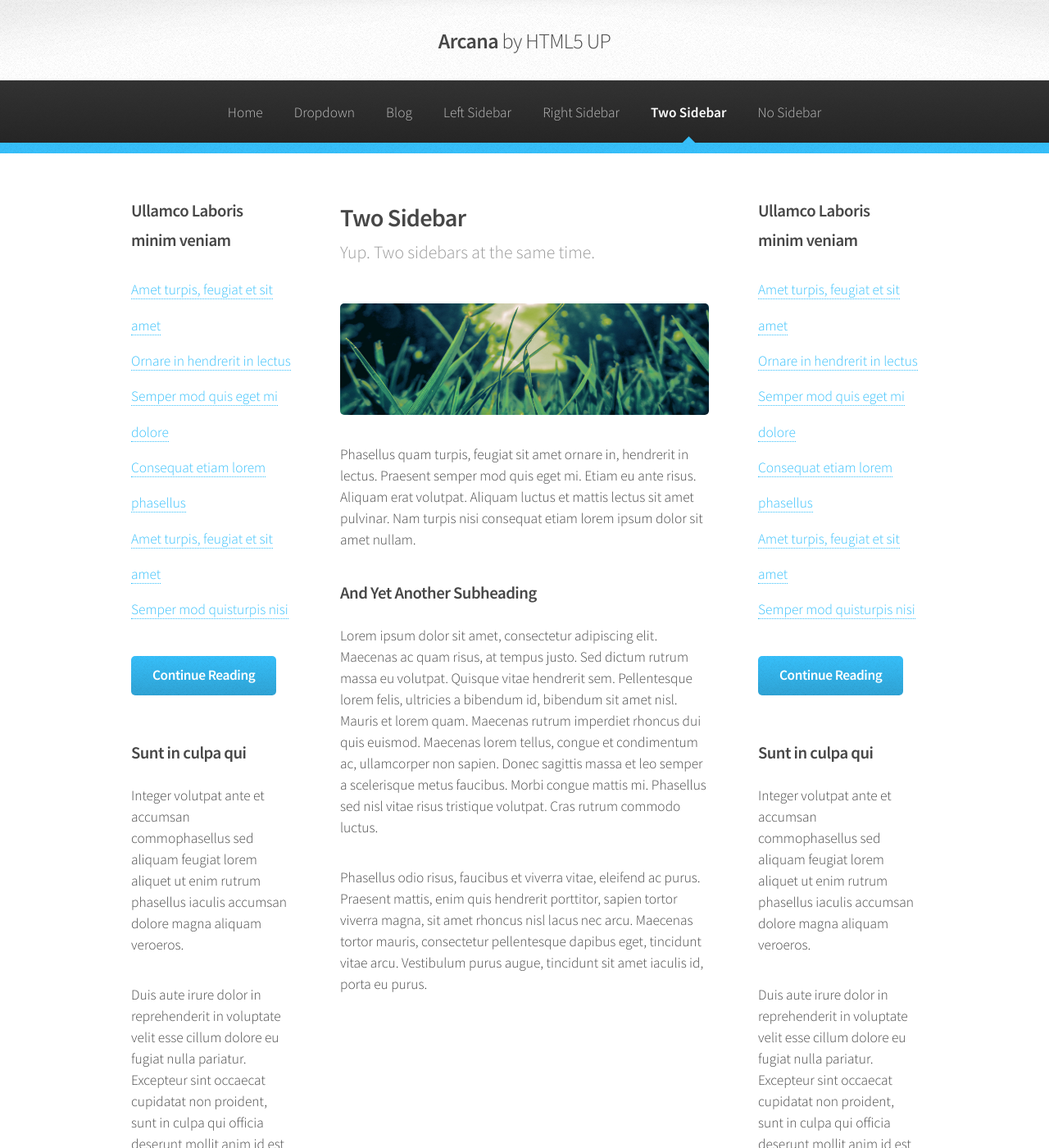
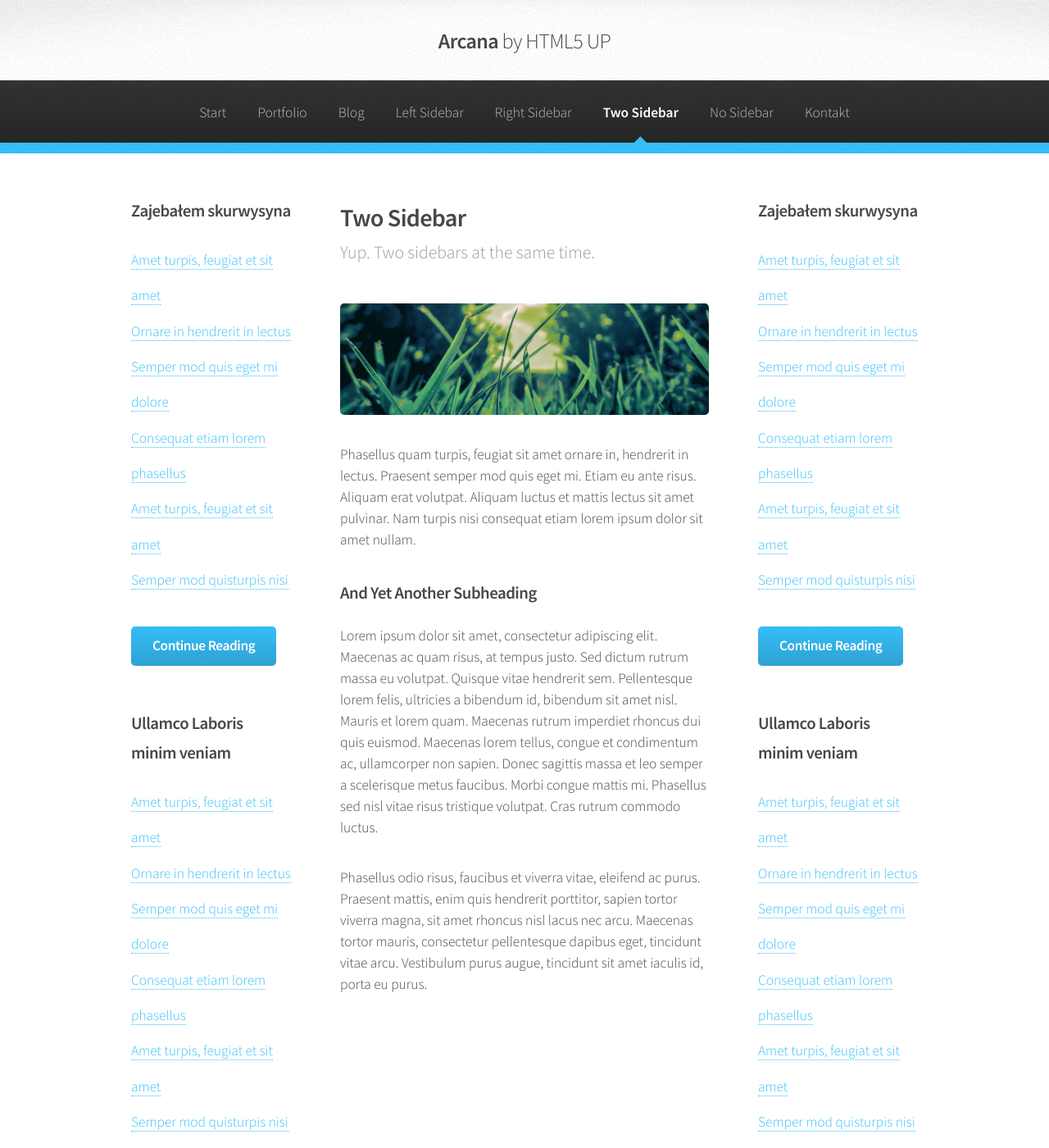
Before and after one commit to sp69/sp69.github.io, a Jekyll site: the page built from two-sidebar.html, in a window 1280 px wide and 1400 px high. Shown: the whole window at 82% size. Built offline with Jekyll 4.4.1, drawn with Linux system fonts in a browser that asks for light colours; some of the changed text lies outside the part shown.

Commit message:
Initial commit

```diff
--- a/_config.yml
+++ b/_config.yml
@@ -1,4 +1,3 @@
 name: Arcana
 description: Arcana template for Jekyll
 paginate: 10
-baseurl: '/Arcana-Jekyll-Theme'
--- a/_includes/header.html
+++ b/_includes/header.html
@@ -35,9 +35,9 @@
 					<nav id="nav">
 						<ul>
 							{% assign current = page.url | downcase | split: '/' %}
-							<li {% if current[1] == 'index.html' %}class="current"{% endif %}><a href="{{ site.baseurl }}/index.html">Home</a></li>
+							<li {% if current[1] == 'index.html' %}class="current"{% endif %}><a href="{{ site.baseurl }}/index.html">Start</a></li>
 							<li>
-								<a href="">Dropdown</a>
+								<a href="">Portfolio</a>
 								<ul>
 									<li><a href="#">Lorem dolor</a></li>
 									<li><a href="#">Magna phasellus</a></li>
@@ -60,6 +60,7 @@
 							<li {% if current[1] == 'right-sidebar.html' %}class="current"{% endif %}><a href="{{ site.baseurl }}/right-sidebar.html">Right Sidebar</a></li>
 							<li {% if current[1] == 'two-sidebar.html' %}class="current"{% endif %}><a href="{{ site.baseurl }}/two-sidebar.html">Two Sidebar</a></li>
 							<li {% if current[1] == 'no-sidebar.html' %}class="current"{% endif %}><a href="{{ site.baseurl }}/no-sidebar.html">No Sidebar</a></li>
+							<li {% if current[1] == 'kontakt.html' %}class="current"{% endif %}><a href="{{ site.baseurl }}/kontakt.html">Kontakt</a></li>
 						</ul>
 					</nav>
 
--- /dev/null
+++ b/_posts/2015-10-14-jekyll-ujarzmiony.md
@@ -0,0 +1,14 @@
+---
+title: Zajebałem skurwysyna
+featured: /assets/images/pic01.jpg
+layout: post
+---
+
+<ul class="links">
+	<li><a href="#">Amet turpis, feugiat et sit amet</a></li>
+	<li><a href="#">Ornare in hendrerit in lectus</a></li>
+	<li><a href="#">Semper mod quis eget mi dolore</a></li>
+	<li><a href="#">Consequat etiam lorem phasellus</a></li>
+	<li><a href="#">Amet turpis, feugiat et sit amet</a></li>
+	<li><a href="#">Semper mod quisturpis nisi</a></li>
+</ul>
--- /dev/null
+++ b/kontakt.html
@@ -0,0 +1,46 @@
+---
+title: Arcana
+layout: default
+---
+
+<!-- Main -->
+	<section class="wrapper style1">
+		<div class="container">
+			<div id="content">
+
+				<!-- Content -->
+
+					<article>
+						<header>
+							<h2>Kontakt</h2>
+							<p>All content, all the time.</p>
+						</header>
+
+						<span class="image featured"><img src="{{ site.baseurl }}/assets/images/banner.jpg" alt="" /></span>
+
+						<p>Phasellus quam turpis, feugiat sit amet ornare in, hendrerit in lectus.
+						Praesent semper mod quis eget mi. Etiam eu ante risus. Aliquam erat volutpat.
+						Aliquam luctus et mattis lectus sit amet pulvinar. Nam turpis nisi
+						consequat etiam lorem ipsum dolor sit amet nullam.</p>
+
+						<h3>And Yet Another Subheading</h3>
+						<p>Lorem ipsum dolor sit amet, consectetur adipiscing elit. Maecenas ac quam risus, at tempus
+						justo. Sed dictum rutrum massa eu volutpat. Quisque vitae hendrerit sem. Pellentesque lorem felis,
+						ultricies a bibendum id, bibendum sit amet nisl. Mauris et lorem quam. Maecenas rutrum imperdiet
+						vulputate. Nulla quis nibh ipsum, sed egestas justo. Morbi ut ante mattis orci convallis tempor.
+						Etiam a lacus a lacus pharetra porttitor quis accumsan odio. Sed vel euismod nisi. Etiam convallis
+						rhoncus dui quis euismod. Maecenas lorem tellus, congue et condimentum ac, ullamcorper non sapien.
+						Donec sagittis massa et leo semper a scelerisque metus faucibus. Morbi congue mattis mi.
+						Phasellus sed nisl vitae risus tristique volutpat. Cras rutrum commodo luctus.</p>
+
+						<p>Phasellus odio risus, faucibus et viverra vitae, eleifend ac purus. Praesent mattis, enim
+						quis hendrerit porttitor, sapien tortor viverra magna, sit amet rhoncus nisl lacus nec arcu.
+						Suspendisse laoreet metus ut metus imperdiet interdum aliquam justo tincidunt. Mauris dolor urna,
+						fringilla vel malesuada ac, dignissim eu mi. Praesent mollis massa ac nulla pretium pretium.
+						Maecenas tortor mauris, consectetur pellentesque dapibus eget, tincidunt vitae arcu.
+						Vestibulum purus augue, tincidunt sit amet iaculis id, porta eu purus.</p>
+					</article>
+
+			</div>
+		</div>
+	</section>
```
